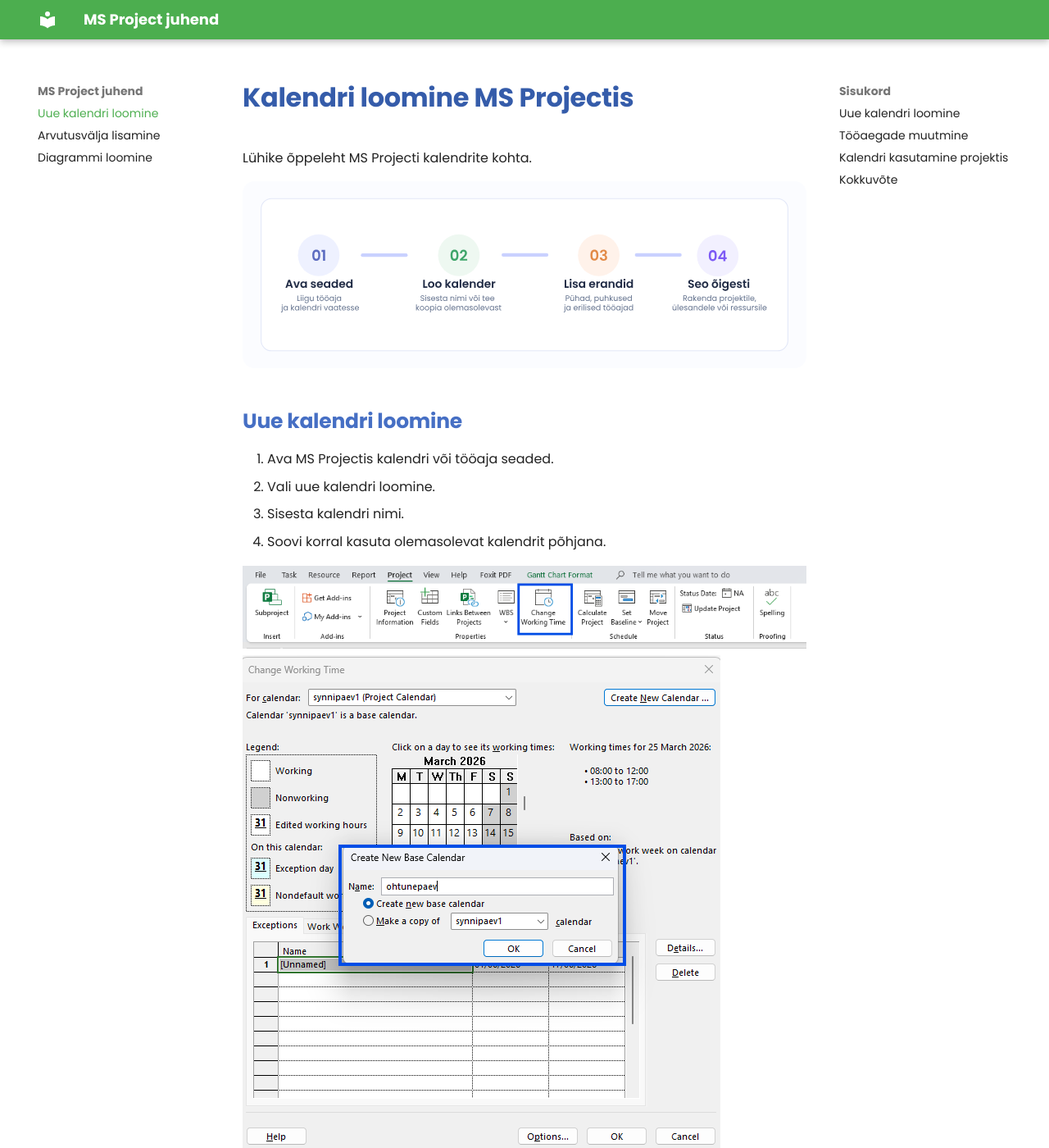
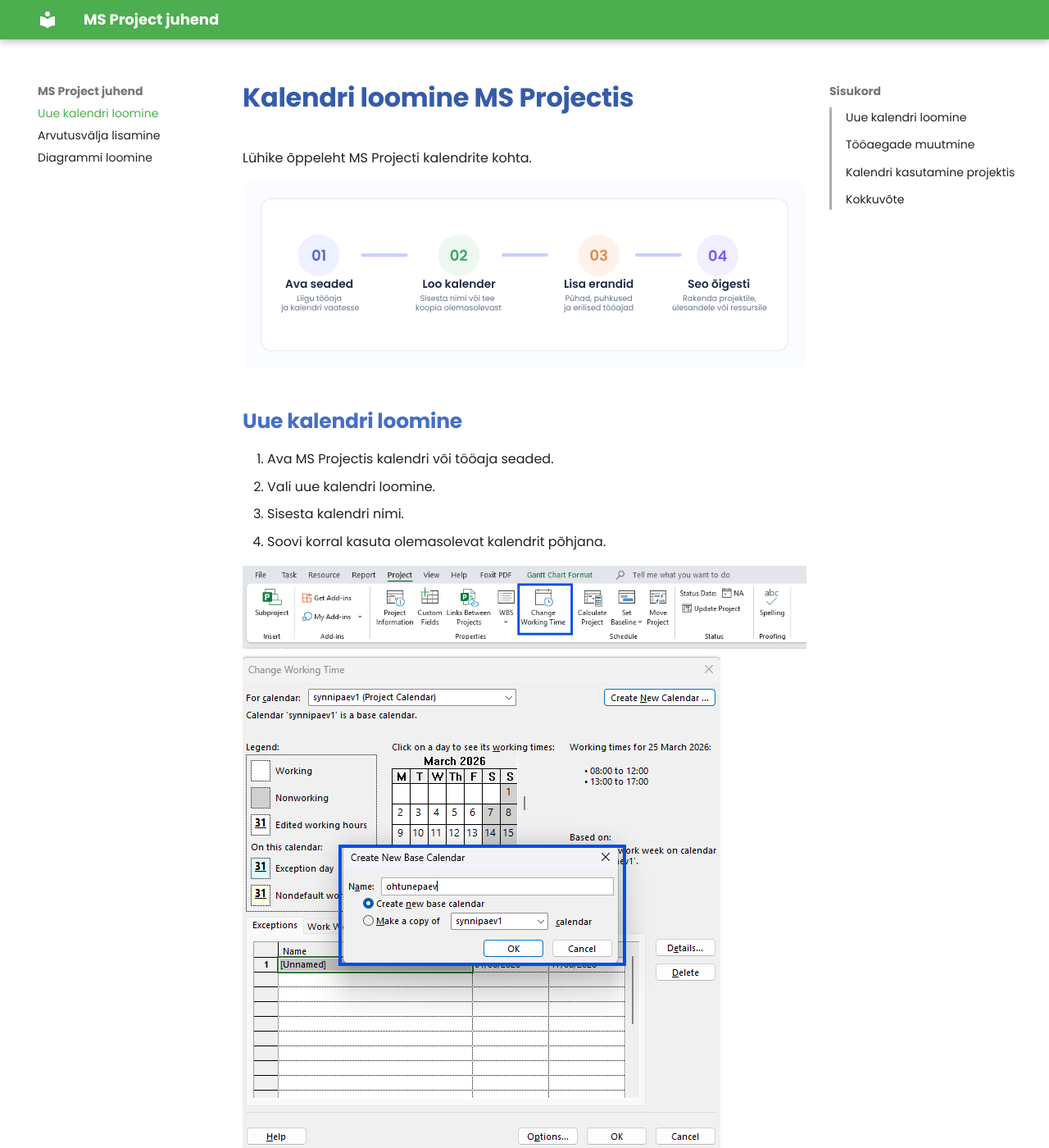
Before and after one commit to maksimts-kool/TA-Kalender, an MkDocs documentation site: the page built from docs/index.md, in a window 1280 px wide and 1400 px high. Shown: the whole window at 82% size. Built offline with MkDocs 1.6.1 and Material for MkDocs 9.7.7, drawn with Linux system fonts in a browser that asks for light colours.

Commit message:
Add extra css
for navigation

```diff
--- /dev/null
+++ b/docs/stylesheets/extra.css
@@ -0,0 +1,63 @@
+@media screen and (min-width: 76.25em) {
+
+    .md-sidebar--secondary .md-nav__title {
+        margin: 0 0 0.5rem;
+        padding: 0;
+    }
+
+    .md-sidebar--secondary .md-nav--secondary>.md-nav__list {
+        position: relative;
+        margin: 0;
+        padding: 0 0 0 1rem;
+    }
+
+    .md-sidebar--secondary .md-nav--secondary>.md-nav__list::before {
+        content: "";
+        position: absolute;
+        top: 0.35rem;
+        bottom: 0.35rem;
+        left: 0;
+        width: 0.16rem;
+        background: var(--md-default-fg-color--lighter);
+        border-radius: 999px;
+    }
+
+    .md-sidebar--secondary .md-nav--secondary>.md-nav__list>.md-nav__item {
+        position: relative;
+        margin: -0.35rem 0;
+    }
+
+    .md-sidebar--secondary .md-nav--secondary>.md-nav__list>.md-nav__item>.md-nav__link {
+        position: relative;
+        display: block;
+        margin: 0;
+        padding: 0.55rem 0 0.55rem;
+        color: var(--md-default-fg-color);
+        font-size: 0.7rem;
+        font-weight: 500;
+        line-height: 1.3;
+        transition: color 0.3s ease;
+    }
+
+    .md-sidebar--secondary .md-nav--secondary>.md-nav__list>.md-nav__item>.md-nav__link:hover {
+        color: var(--md-primary-fg-color);
+    }
+
+    .md-sidebar--secondary .md-nav--secondary>.md-nav__list>.md-nav__item>.md-nav__link--active {
+        color: var(--md-primary-fg-color);
+        font-weight: 700;
+        transition: font-weight 0.3s ease;
+    }
+
+    .md-sidebar--secondary .md-nav--secondary>.md-nav__list>.md-nav__item>.md-nav__link--active::before {
+        content: "";
+        position: absolute;
+        top: 50%;
+        left: -1rem;
+        width: 0.16rem;
+        height: 1.5rem;
+        background: var(--md-primary-fg-color);
+        border-radius: 999px;
+        transform: translateY(-50%);
+    }
+}
--- a/mkdocs.yml
+++ b/mkdocs.yml
@@ -38,6 +38,8 @@
   - Diagrammi loomine: diagramm.md
 plugins:
   - glightbox
+extra_css:
+  - stylesheets/extra.css
 extra:
   social:
     - icon: fontawesome/brands/github
```
